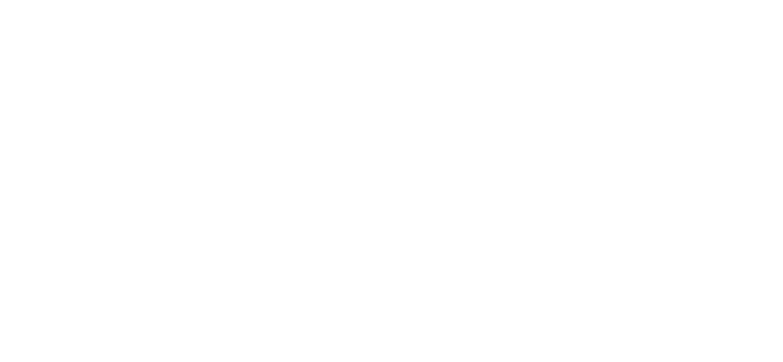
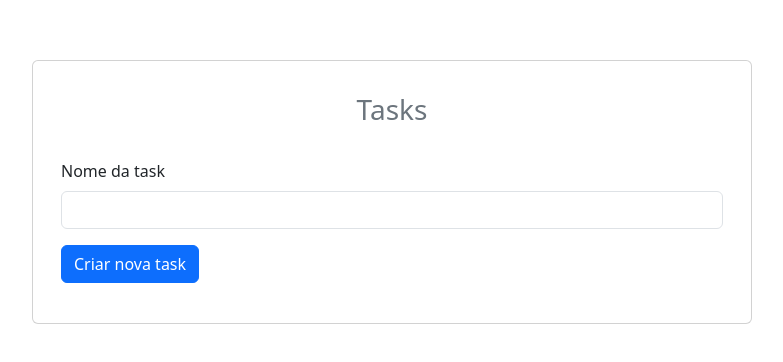
Before and after one commit to andrefelix/jwt-case-front, a React (Create React App) app: page /tasks in a window 1280 px wide. Shown: the part 200-562 px from the top of the page, without its empty margins (248-1031 px from the left). Built offline with nearby package versions, Linux system fonts and the light colour scheme; sample sign-in values are in the browser's storage.

Commit message:
feat(tasks): add create task implementation

```diff
--- a/src/App.tsx
+++ b/src/App.tsx
@@ -2,6 +2,8 @@
 import { BrowserRouter, Route, Switch } from 'react-router-dom';
 
 import RestrictedRoute from "./auth/RestrictedRoute";
+import PrivateRoute from "./auth/PrivateRoute";
+import Tasks from "./pages/Tasks";
 import Login from "./pages/Login";
 import SignUp from "./pages/SignUp";
 
@@ -12,6 +14,7 @@
   return (
     <BrowserRouter>
       <Switch>
+        <PrivateRoute exact path="/tasks" component={Tasks} />
         <RestrictedRoute exact path="/login" component={Login} />
         <Route exact path="/signup" component={SignUp} />
       </Switch>
--- a/src/auth/RestrictedRoute.tsx
+++ b/src/auth/RestrictedRoute.tsx
@@ -5,7 +5,7 @@
 const RestrictedRoute = (props:any) => {
   const token = getLocalStorageAuth();
 
-  return <>{ !token ? <Route {...props} /> : <Redirect to="/" /> }</>;
+  return <>{ !token ? <Route {...props} /> : <Redirect to="/tasks" /> }</>;
 };
 
 export default RestrictedRoute;
--- /dev/null
+++ b/src/pages/Tasks.tsx
@@ -0,0 +1,117 @@
+import React, { FC, useState } from "react";
+import { useForm } from "react-hook-form";
+import { Flip, ToastContainer, toast } from "react-toastify";
+import { createTaskRequest } from "../services/tasks";
+
+type Task = {
+  id: string;
+  name: string;
+};
+
+const Tasks: FC = () => {
+  const {
+    register,
+    handleSubmit,
+    reset,
+    formState: { errors },
+  } = useForm();
+
+  const [taskList, setTaskList] = useState<Task[]>([]);
+
+  const createTask = async (data: any) => {
+    const params = { name: data.taskName };
+
+    try {
+      const task = await createTaskRequest(params)
+      setTaskList([...taskList, task]);
+
+      toast.success("Task criada com sucesso", {
+        position: "top-right",
+        autoClose: 3000,
+        hideProgressBar: true,
+        closeOnClick: true,
+        pauseOnHover: true,
+        draggable: false,
+        progress: 0,
+        toastId: "my_toast",
+      });
+    } catch (error) {
+      console.log(error);
+
+      toast.error("Erro ao criar a task", {
+        position: "top-right",
+        autoClose: 3000,
+        hideProgressBar: true,
+        closeOnClick: true,
+        pauseOnHover: true,
+        draggable: false,
+        progress: 0,
+        toastId: "my_toast",
+      });
+    } finally {
+      reset();
+    }
+  };
+
+  return (
+    <>
+      <div className="container">
+        <div
+          className="row d-flex justify-content-center align-items-center"
+          style={{ height: "100vh" }}
+        >
+          <div className="card mb-3" style={{ maxWidth: "720px" }}>
+            <div className="col-md-12">
+              <div className="card-body">
+                <h3 className="card-title text-center text-secondary mt-3">
+                  Tasks
+                </h3>
+                <form className="row" autoComplete="off" onSubmit={handleSubmit(createTask)}>
+                  <div className="mb-3 mt-4">
+                    <label className="form-label">Nome da task</label>
+                    <input
+                      type="text"
+                      className="form-control shadow-none"
+                      id="taskname-login-id"
+                      {...register("taskName", { required: "Nome da task é obrigatório!" })}
+                    />
+                    {errors.taskName && (
+                      <p className="text-danger" style={{ fontSize: 14 }}>
+                        {`${errors.taskName.message}`}
+                      </p>
+                    )}
+                  </div>
+                  <div>
+                    <button className="btn btn-primary" type="submit">Criar nova task</button>
+                  </div>
+                </form>
+                <div className="mt-4">
+                  <ul className="list-group">
+                    {taskList.map(task => {
+                      return (<li className="list-group-item" key={task.id}>{task.name}</li>);
+                    })}
+                  </ul>
+                </div>
+              </div>
+            </div>
+          </div>
+        </div>
+      </div>
+
+      <ToastContainer
+        position="top-right"
+        autoClose={5000}
+        hideProgressBar
+        closeOnClick
+        rtl={false}
+        pauseOnFocusLoss={false}
+        draggable={false}
+        pauseOnHover
+        limit={1}
+        transition={Flip}
+      />
+    </>
+  );
+};
+
+export default Tasks;
--- /dev/null
+++ b/src/services/tasks.ts
@@ -0,0 +1,27 @@
+import { HttpStatusCode } from "axios";
+import { getAPIClient } from "./api";
+import { getLocalStorageAuth } from "../utils/local-storage";
+
+type TaskCreateRequestData = {
+  name: string;
+};
+
+const api = getAPIClient();
+
+export const createTaskRequest = async (body: TaskCreateRequestData) => {
+  const token = getLocalStorageAuth();
+
+  try {
+    const { data, status } = await api.post("/tasks", body, {
+      headers: { Authorization: `Bearer ${token}` },
+    });
+
+    if (status !== HttpStatusCode.Created) {
+      throw new Error(data.message);
+    }
+
+    return data;
+  } catch (error: any) {
+    throw error;
+  }
+};
```
